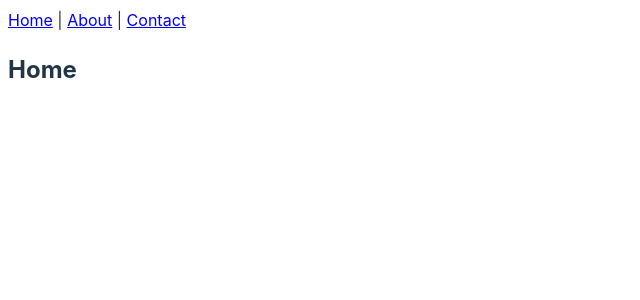
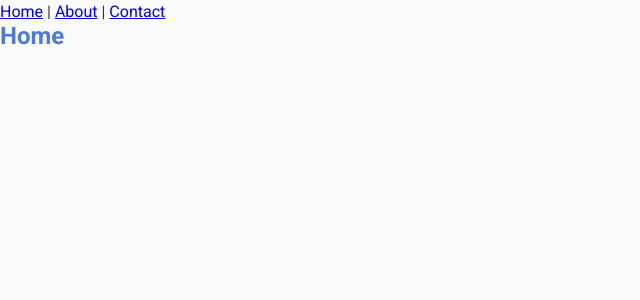
Before and after one commit to coffee-and-code-enterprise/make-a-question, a React (Vite) app: page / in a window 1280 px wide. Shown: the top 300 px of the page, without its empty margins (0-640 px from the left). Built offline with nearby package versions, Linux system fonts and the light colour scheme.

Commit message:
mudei o layout padrão para as páginas

```diff
--- a/src/assets/css/index.css
+++ b/src/assets/css/index.css
@@ -6,24 +6,60 @@
 ---------------------------------------
 */
 
+/* Importando a fonte Roboto */
+@import url('https://fonts.googleapis.com/css2?family=Roboto:ital,wght@0,100..900;1,100..900&display=swap');
+
 :root {
-  font-family: Inter, system-ui, Avenir, Helvetica, Arial, sans-serif;
-  line-height: 1.5;
+  /* Criando variáveis para todo o site */
+  --text: #333;
+  --bg: #fafafa;
+
+  /* Cores que estão no nosso Miro */
+  --marian-blue: #29447D;
+  --crayola-blue: #4E79D6;
+  --picton-blue: #5FADDE;
+  --platinum: #E7E4E1;
+  --isabelline: #F3F2EE;
+
+
+  /* Configurando as fontes */
+  font-family: Roboto, Helvetica, Arial, sans-serif;
+  line-height: 1.5rem;
   font-weight: 400;
 
-  color-scheme: light dark;
-  color: rgba(255, 255, 255, 0.87);
-  background-color: #242424;
+  /* Definindo cores iniciais */
+  color-scheme: dark light;
+  color: var(--text);
+  background-color: var(--bg);
 
+  /* Melhoria na renderização das fontes */
   font-synthesis: none;
   text-rendering: optimizeLegibility;
   -webkit-font-smoothing: antialiased;
   -moz-osx-font-smoothing: grayscale;
 }
 
-@media (prefers-color-scheme: light) {
+/* O ideal é evitar usar esse seletor global, se a performance cair a gente vê o que faz */
+* {
+  box-sizing: border-box;
+  margin: 0;
+  padding: 0;
+}
+
+h2 {
+  color: var(--crayola-blue);
+}
+
+/* Mudando as cores dependendo do que tema do usuário */
+@media (prefers-color-scheme: dark) {
+  /* Mudando as cores padrão */
   :root {
-    color: #213547;
-    background-color: #ffffff;
+    --text: #ffffff;
+    --bg: #1a1a1a;
+  }
+
+  /* Mudando cores específicas */
+  h2 {
+    color: var(--picton-blue);
   }
 }
```
Also changed, not shown: 1 other file (tests, documents, lock files or other folders).
